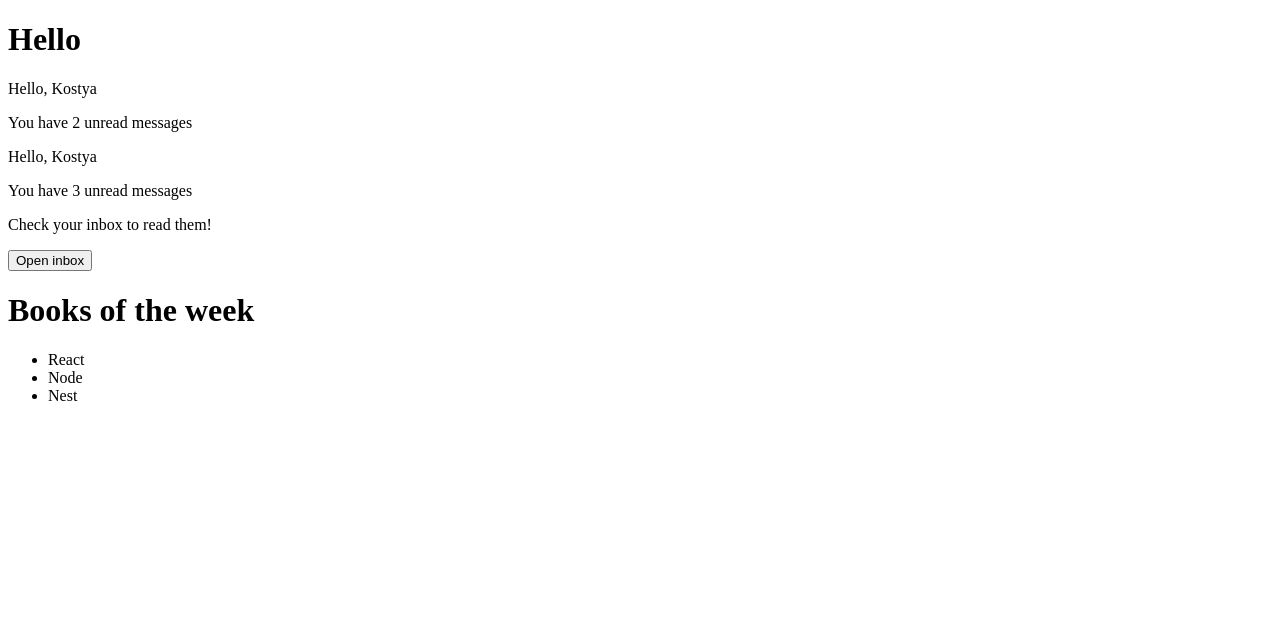
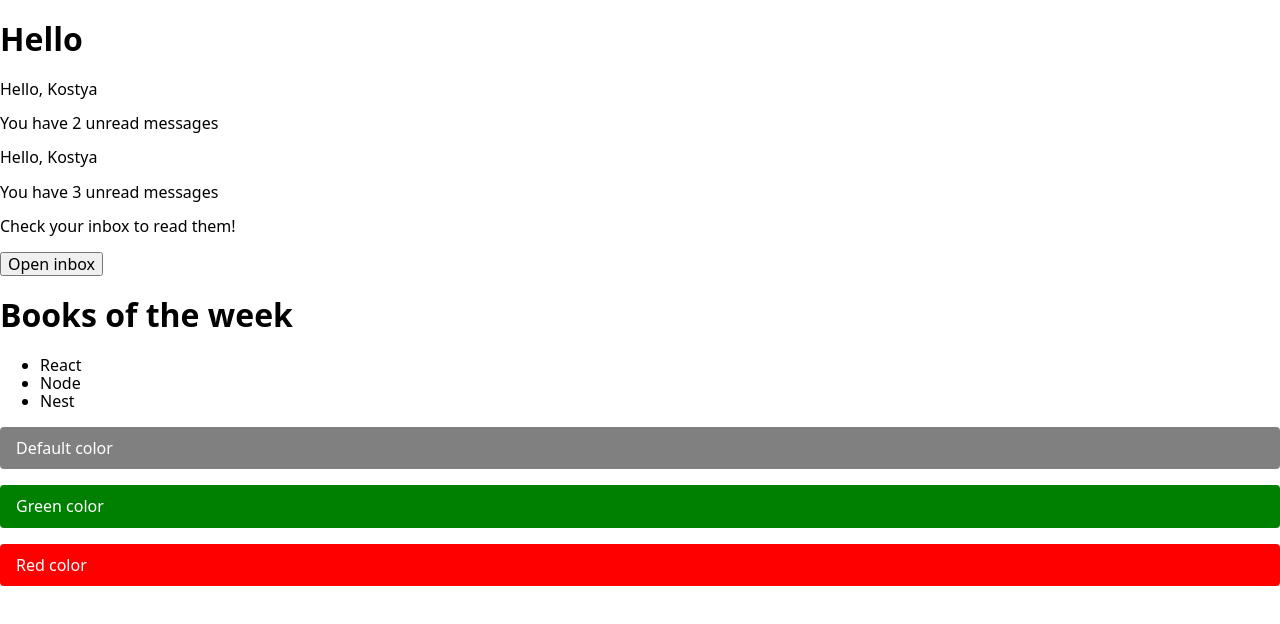
Before and after one commit to kostyaslob/Taska, a React (Vite) app: page / in a window 1280 px wide. Shown: the top 624 px of the page. Built offline with nearby package versions, Linux system fonts and the light colour scheme.

Commit message:
some practice-2

```diff
--- a/package.json
+++ b/package.json
@@ -10,6 +10,8 @@
     "preview": "vite preview"
   },
   "dependencies": {
+    "clsx": "^2.1.1",
+    "modern-normalize": "^3.0.1",
     "react": "^19.2.0",
     "react-dom": "^19.2.0"
   },
--- /dev/null
+++ b/src/components/Alert/Alert.module.css
@@ -0,0 +1,14 @@
+.alert {
+    padding: 12px 16px;
+    border-radius: 4px;
+    color: white;
+    background-color: gray;
+}
+
+.success {
+    background-color: green;
+}
+
+.error {
+    background-color: red;
+}
--- /dev/null
+++ b/src/components/Alert/Alert.tsx
@@ -0,0 +1,11 @@
+import css from "./Alert.module.css";
+import clsx from "clsx";
+
+interface AlertProps {
+  type?: "success" | "error";
+  message: string;
+}
+
+export default function Alert({ type, message }: AlertProps) {
+  return <p className={clsx(css.alert, type && css[type])}>{message}</p>;
+}
--- a/src/components/App.tsx
+++ b/src/components/App.tsx
@@ -1,14 +1,15 @@
 import Mailbox from "./Mailbox/Mailbox";
 import Mailbox2 from "./Mailbox/Mailbox2";
 import List from "./List/List";
+import Alert from "./Alert/Alert";
 
-const username = "Kostya"
+const username = "Kostya";
 const messages = [
-    { id: 1, text: "Message 1" },
-    {id: 2, text: "Message 2"}
-]
+  { id: 1, text: "Message 1" },
+  { id: 2, text: "Message 2" },
+];
 
-const unreadMessages = ["Message 1", "Message 2", "Message 3 "]
+const unreadMessages = ["Message 1", "Message 2", "Message 3 "];
 
 export default function App() {
   return (
@@ -17,6 +18,13 @@ export default function App() {
       <Mailbox username={username} messages={messages} />
       <Mailbox2 username={username} unreadMessages={unreadMessages} />
       <List />
+      <Alert message="Default color" />
+      <Alert
+        type="success"
+        message="Green color" />
+      <Alert
+        type="error"
+        message="Red color" />
     </>
   );
 }
--- /dev/null
+++ b/src/declarations.d.ts
@@ -0,0 +1 @@
+declare module "modern-normalize";
--- a/src/main.tsx
+++ b/src/main.tsx
@@ -1,7 +1,8 @@
 import React from "react";
 import ReactDOM from "react-dom/client";
-import "./index.css";
+import "./global.css";
 import App from "./components/App";
+import "modern-normalize";
 
 ReactDOM.createRoot(document.getElementById("root") as HTMLElement).render(
   <React.StrictMode>
```
Also changed, not shown: src/global.css (added), src/index.css (deleted), 1 other file (tests, documents, lock files or other folders).
